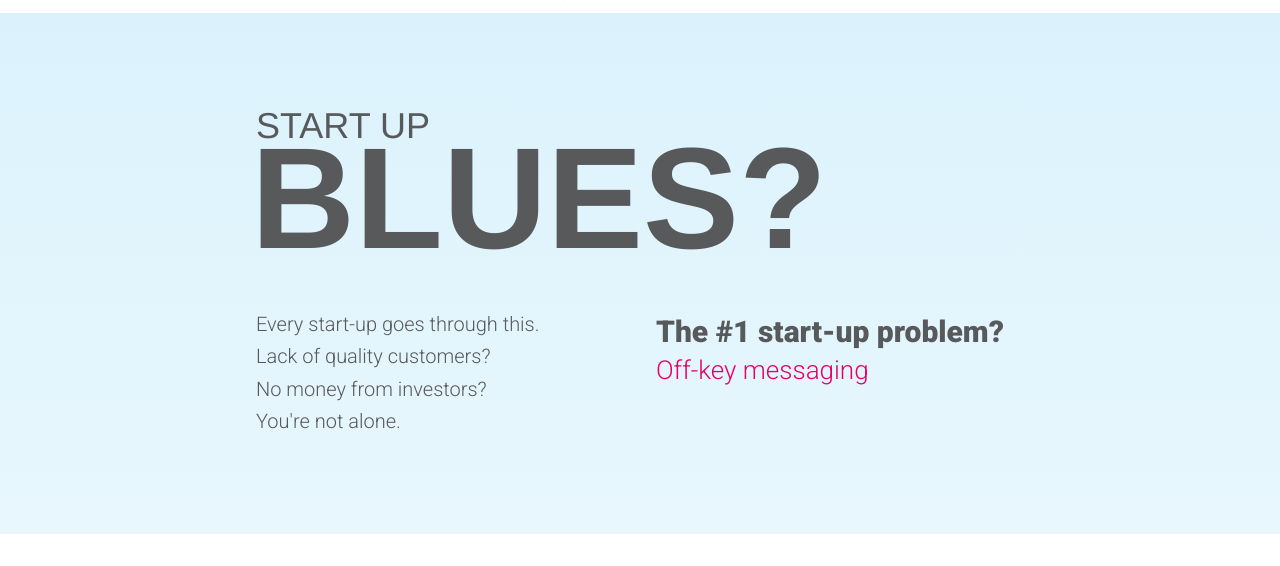
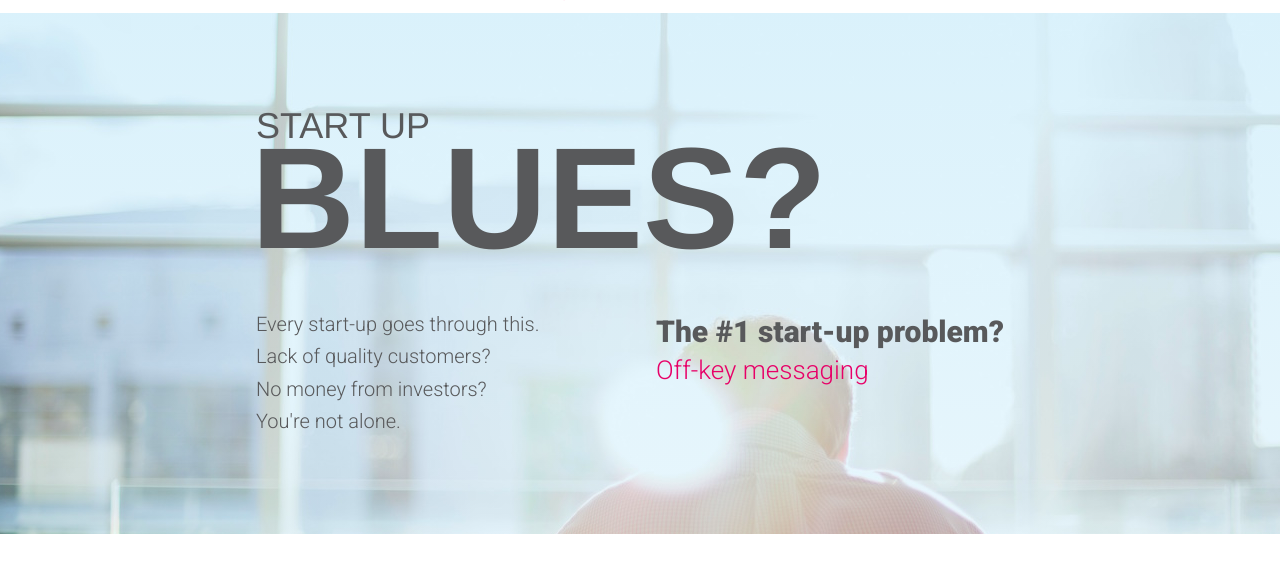
Before and after one commit to codemattcode/FEMessaging-Static, a website: page index.html in a window 1280 px wide. Shown: the part 234-800 px from the top of the page. Drawn offline with nearby package versions, Linux system fonts and the light colour scheme; a web font is replaced by a local one.

Commit message:
reposition hero photo

```diff
--- a/sass/index-page-components/_blues.sass
+++ b/sass/index-page-components/_blues.sass
@@ -1,5 +1,5 @@
 .blues
-  background: linear-gradient( rgba($fem-blues, .19), rgba($fem-blues, .1) ), url("../../img/photos/man-sunburst.jpg") no-repeat fixed -2000px -2000px
+  background: linear-gradient( rgba($fem-blues, .19), rgba($fem-blues, .1) ), url("../../img/photos/man-sunburst.jpg") no-repeat fixed -10px -50px
 .push-down-compensation
   margin-top: 250px
   +break(500px)
```
Also changed, not shown: css/style.css.
